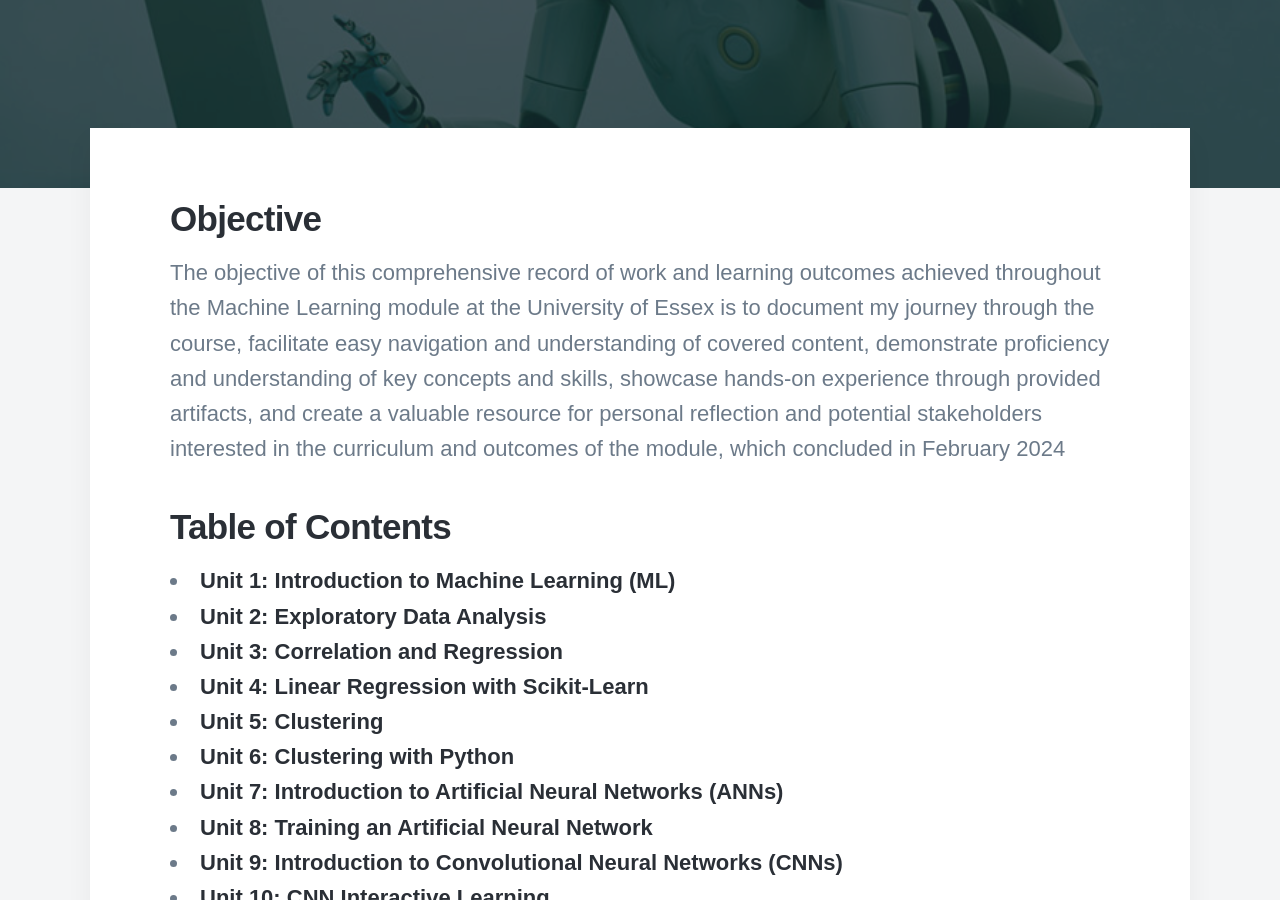
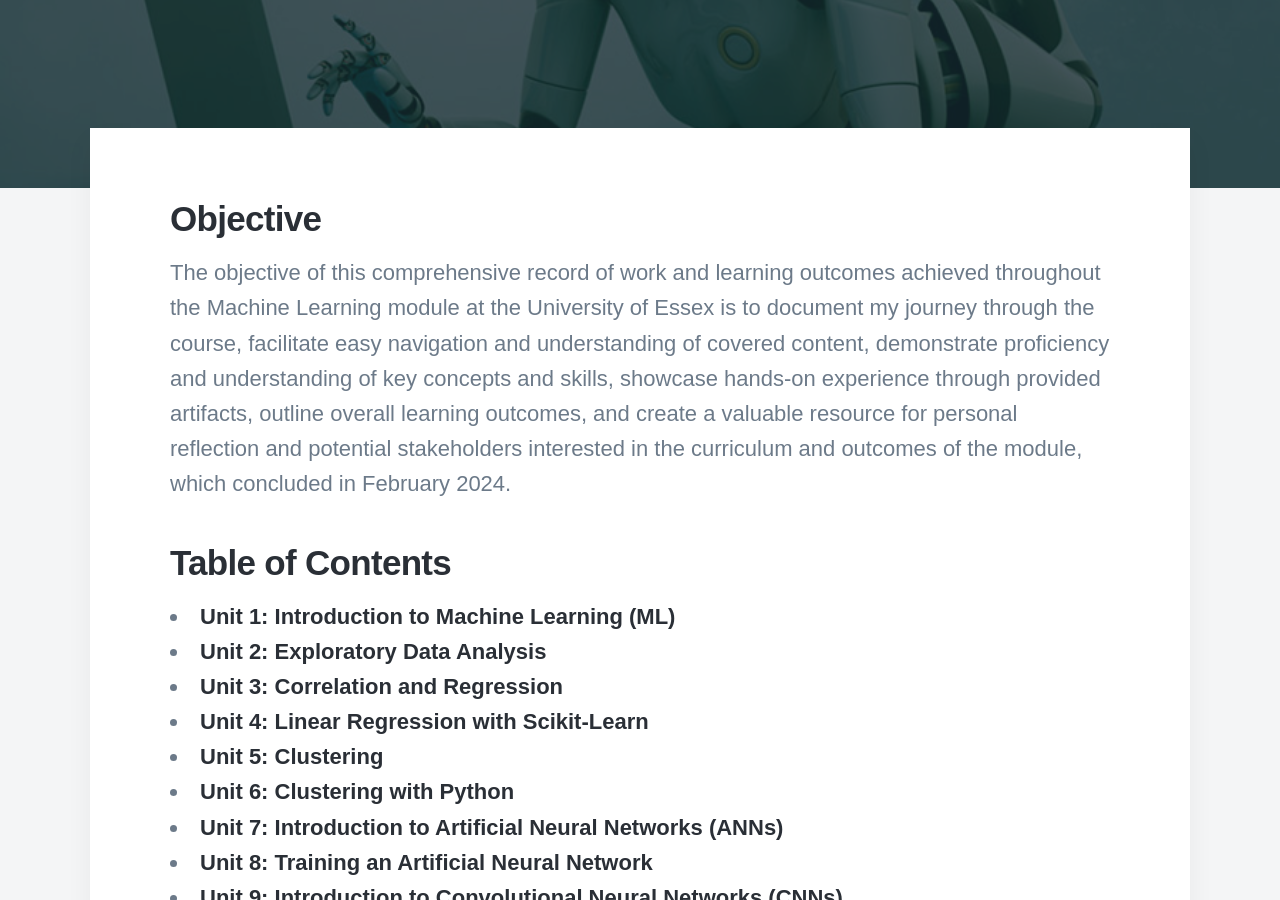
Before and after one commit to DaisyIpatzi/daisyipatzi.github.io, a Jekyll site: the page built from _projects/2024-02-11-ML-Porfolio.md, in a window 1280 px wide and 900 px high, scrolled down 476 px. Built offline with Jekyll 4.4.1, drawn with Linux system fonts in a browser that asks for light colours; nearby versions of some CDN libraries; some web fonts are replaced.

Commit message:
Update 2024-02-11-ML-Porfolio.md

```diff
--- a/_projects/2024-02-11-ML-Porfolio.md
+++ b/_projects/2024-02-11-ML-Porfolio.md
@@ -9,7 +9,7 @@ featured_image: "images/demo/ML-EP.jpg"
 
 ## Objective
 
-The objective of this comprehensive record of work and learning outcomes achieved throughout the Machine Learning module at the University of Essex is to document my journey through the course, facilitate easy navigation and understanding of covered content, demonstrate proficiency and understanding of key concepts and skills, showcase hands-on experience through provided artifacts, and create a valuable resource for personal reflection and potential stakeholders interested in the curriculum and outcomes of the module, which concluded in February 2024
+The objective of this comprehensive record of work and learning outcomes achieved throughout the Machine Learning module at the University of Essex is to document my journey through the course, facilitate easy navigation and understanding of covered content, demonstrate proficiency and understanding of key concepts and skills, showcase hands-on experience through provided artifacts, outline overall learning outcomes, and create a valuable resource for personal reflection and potential stakeholders interested in the curriculum and outcomes of the module, which concluded in February 2024.
 
 ## Table of Contents
 
@@ -130,6 +130,7 @@ The objective of this comprehensive record of work and learning outcomes achieve
 
 **Artifacts**: [Future of Machine Learning](https://daisyipatzi.github.io/blog/data-fusion)
 
+
 ## Development Team Project: Project Report
 
 **Summary**: This assignment required the analysis of the Airbnb dataset using data science techniques, culminating in the preparation of an analytical report addressing a substantive business question. The tasks included formulating relevant questions, performing data analysis, and presenting findings effectively within a concise report format.In this team project, I took on the role of team leader, setting deadlines, establishing the project timeline, interpreting code, and initiating the drafting of the analytical report.
```
